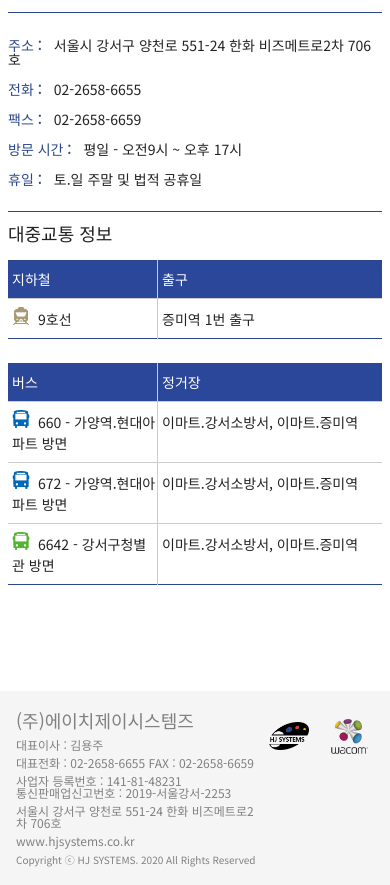
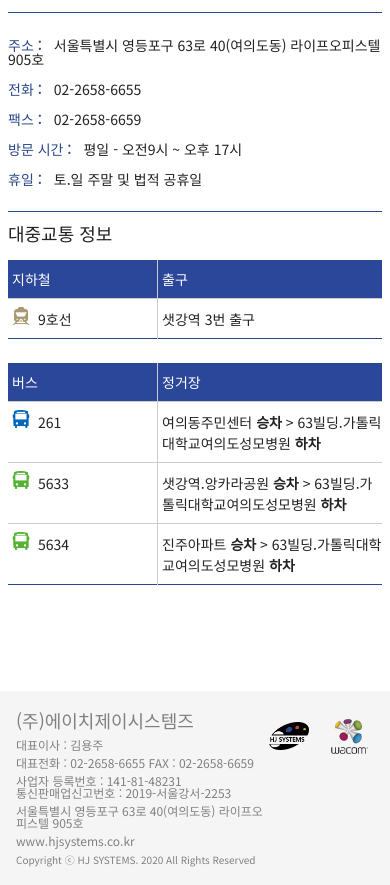
Before and after one commit to gonnajoong/hj-systems, a PHP site: page /address.php in a window 390 px wide. Shown: the part 519-1404 px from the top of the page. Run offline with PHP 8.4, Linux system fonts and the light colour scheme; some libraries are stand-ins or nearby versions.

Commit message:
주소 및 오는 길 수정

```diff
--- a/address.php
+++ b/address.php
@@ -41,7 +41,7 @@
             <ul class="hj-address-text">
                 <li>
                     <strong>주소 :</strong>
-                    <p>서울시 강서구 양천로 551-24 한화 비즈메트로2차 706호</p>
+                    <p>서울특별시 영등포구 63로 40(여의도동) 라이프오피스텔 905호</p>
                 </li>
                 <li>
                     <strong>전화 :</strong>
@@ -68,7 +68,7 @@
                 </tr>
                 <tr>
                     <td><i class="hj-icon hj-9th-metro"></i>9호선</td>
-                    <td>증미역 1번 출구</td>
+                    <td>샛강역 3번 출구</td>
                 </tr>
             </table>
             <table  class="hj-transport-table">
@@ -77,23 +77,23 @@
                     <th>정거장</th>
                 </tr>
                 <tr>
-                    <td><i class="hj-icon hj-blue-bus"></i>660 - 가양역.현대아파트 방면</td>
-                    <td>이마트.강서소방서, 이마트.증미역</td>
+                    <td><i class="hj-icon hj-blue-bus"></i>261</td>
+                    <td>여의동주민센터 <strong>승차</strong> > 63빌딩.가톨릭대학교여의도성모병원 <strong>하차</strong></td>
                 </tr>
                 <tr>
-                    <td><i class="hj-icon hj-blue-bus"></i>672 - 가양역.현대아파트 방면</td>
-                    <td>이마트.강서소방서, 이마트.증미역</td>
+                    <td><i class="hj-icon hj-green-bus"></i>5633</td>
+                    <td>샛강역.앙카라공원 <strong>승차</strong> > 63빌딩.가톨릭대학교여의도성모병원 <strong>하차</strong></td>
                 </tr>
                 <tr>
-                    <td><i class="hj-icon hj-green-bus"></i>6642 - 강서구청별관 방면</td>
-                    <td>이마트.강서소방서, 이마트.증미역</td>
+                    <td><i class="hj-icon hj-green-bus"></i>5634</td>
+                    <td>진주아파트 <strong>승차</strong> > 63빌딩.가톨릭대학교여의도성모병원 <strong>하차</strong></td>
                 </tr>
             </table>
         </section>
         <script type="text/javascript">
             var mapContainer = document.getElementById('hjKakaoMap'), // 지도를 표시할 div
     mapOption = {
-        center: new kakao.maps.LatLng(37.55886395335532, 126.86194486828924), // 지도의 중심좌표
+        center: new kakao.maps.LatLng(37.519602592976184, 126.93915884165797), // 지도의 중심좌표
         level: 3 // 지도의 확대 레벨
     };
 
@@ -114,7 +114,7 @@ map.addControl(zoomControl, kakao.maps.ControlPosition.RIGHT);
 map.setZoomable(false);
 
 // 마커가 표시될 위치입니다
-var markerPosition  = new kakao.maps.LatLng(37.55886395335532, 126.86194486828924);
+var markerPosition  = new kakao.maps.LatLng(37.519602592976184, 126.93915884165797);
 
 // 마커를 생성합니다
 var marker = new kakao.maps.Marker({
--- a/assets/pages/address.css
+++ b/assets/pages/address.css
@@ -133,6 +133,10 @@
   border-right: 0;
 }
 
+#hjAddressWrap .hj-transport-table strong {
+  font-weight: bold;
+}
+
 /* tablet */
 @media screen and (max-width: 1200px) {
 
--- a/assets/pages/business/business-part.css
+++ b/assets/pages/business/business-part.css
@@ -95,4 +95,17 @@
   .business-part-wrap li > p {
     font-size: 14px;
   }
+
+  .hj-product-detail-wrap
+  .hj-product-detail
+  .hj-business-content-wrap {
+    padding: 0px 16px 200px 16px;
+  }
+
+  .hj-product-detail-wrap
+  .hj-product-detail
+  .hj-business-content-wrap
+  .hj-img-business {
+    width: 100%;
+  }
 }
--- a/layouts/footer.php
+++ b/layouts/footer.php
@@ -12,7 +12,7 @@
                     <span>통신판매업신고번호 : 2019-서울강서-2253</span>
                 </p>
                 <p>
-                    <span>서울시 강서구 양천로 551-24 한화 비즈메트로2차 706호</span>
+                    <span>서울특별시 영등포구 63로 40(여의도동) 라이프오피스텔 905호</span>
                 </p>
                 <p>
                     <a href="/">www.hjsystems.co.kr</a>
```
